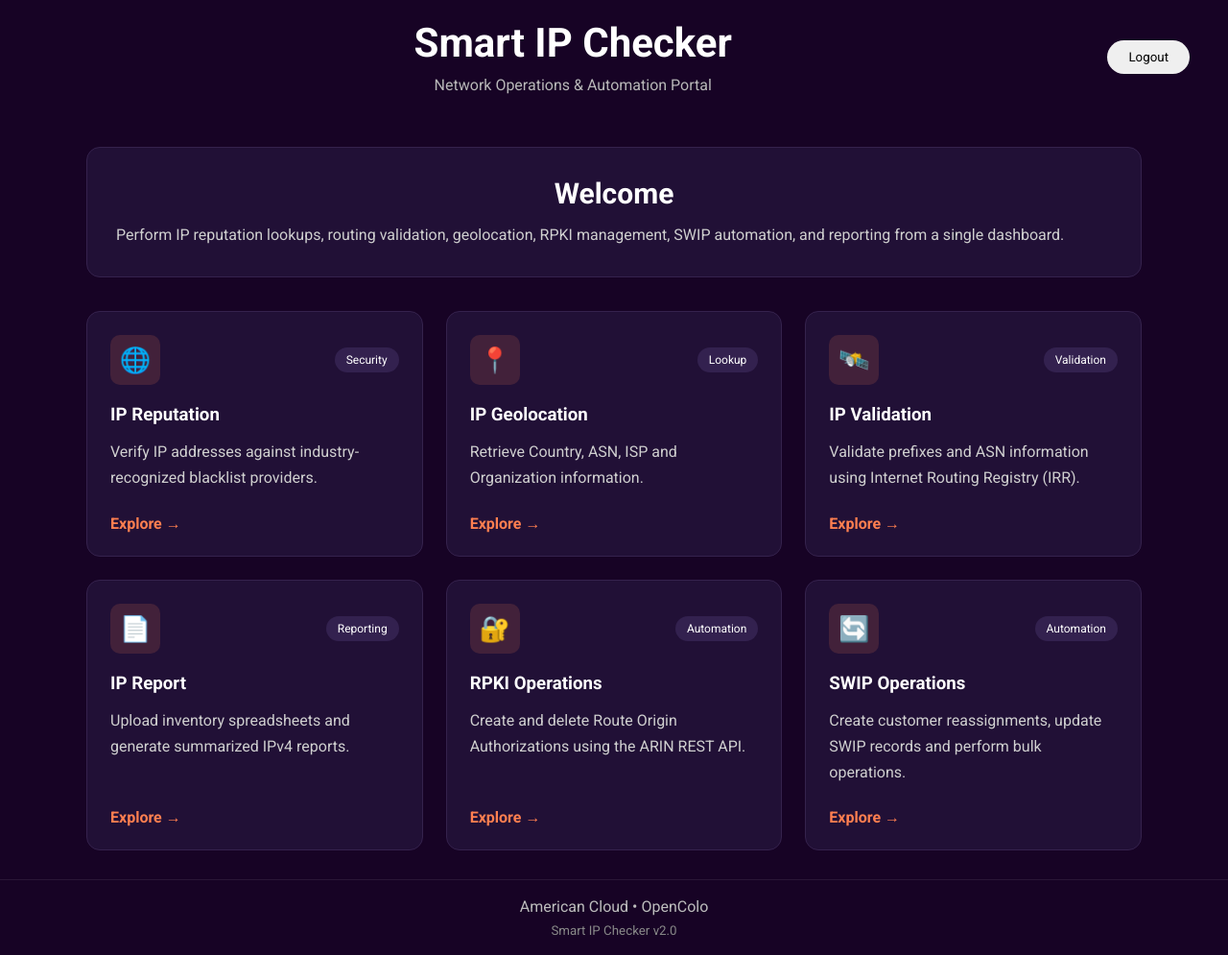
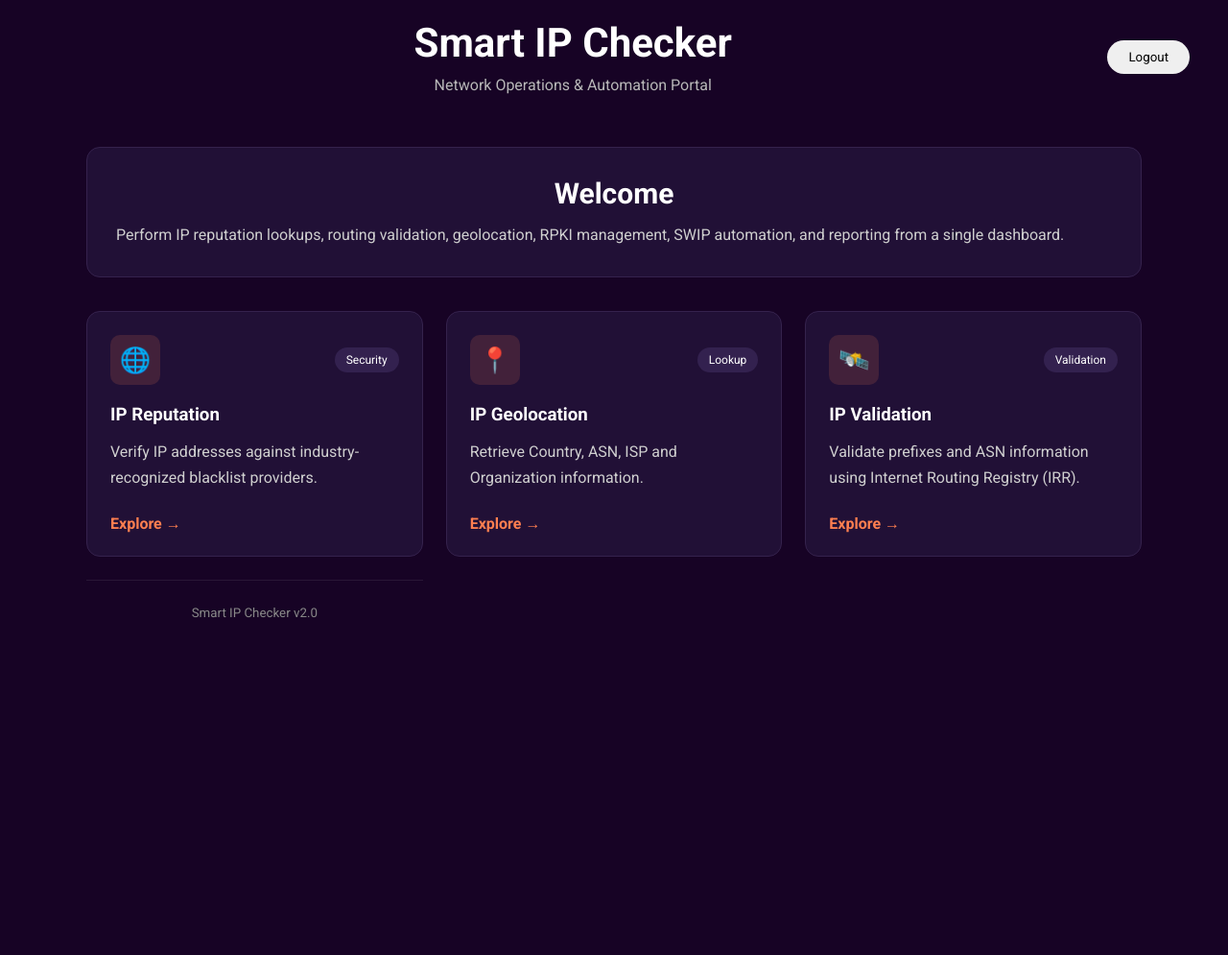
Before and after one commit to prashanthd-devops/smic-smart-ip-checker, a plain HTML site: page protected/index.html in a window 1280 px wide. Shown: the whole page at 96% size. After the commit the page ends 800 px from the top, so only its background shows below. Drawn offline with Linux system fonts and the light colour scheme.

Commit message:
html update

```diff
--- a/protected/index.html
+++ b/protected/index.html
@@ -99,65 +99,7 @@
                 </div>
             </article>
 
-            <!-- Report -->
-            <article class="card" onclick="ipPageView()">
-                <div class="card-header">
-                    <div class="card-icon">📄</div>
-                    <span class="card-tag">Reporting</span>
-                </div>
-                <div class="card-body">
-                    <h3>IP Report</h3>
-                    <p>
-                        Upload inventory spreadsheets and generate
-                        summarized IPv4 reports.
-                    </p>
-                </div>
-                <div class="card-footer">
-                    Explore →
-                </div>
-            </article>
-
-            <!-- RPKI -->
-            <article class="card" onclick="opsRpki()">
-                <div class="card-header">
-                    <div class="card-icon">🔐</div>
-                    <span class="card-tag">Automation</span>
-                </div>
-                <div class="card-body">
-                    <h3>RPKI Operations</h3>
-                    <p>
-                        Create and delete Route Origin Authorizations
-                        using the ARIN REST API.
-                    </p>
-                </div>
-                <div class="card-footer">
-                    Explore →
-                </div>
-            </article>
-
-            <!-- SWIP -->
-            <article class="card" onclick="opsSwip()">
-                <div class="card-header">
-                    <div class="card-icon">🔄</div>
-                    <span class="card-tag">Automation</span>
-                </div>
-                <div class="card-body">
-                    <h3>SWIP Operations</h3>
-                    <p>
-                        Create customer reassignments, update SWIP
-                        records and perform bulk operations.
-                    </p>
-                </div>
-                <div class="card-footer">
-                    Explore →
-                </div>
-            </article>
-
-        </section>
-    </main>
-
     <footer>
-        <div>American Cloud • OpenColo</div>
         <small>Smart IP Checker v2.0</small>
     </footer>
 
@@ -172,17 +114,6 @@
     <script src="/assets/scripts/tools/getResult.js"></script>
     <script src="/assets/scripts/tools/resultRenderer.js"></script>
 
-    <script src="/assets/scripts/report/ipReport.js"></script>
-    <script src="/assets/scripts/report/ipReportPage.js"></script>
-
-    <script src="/assets/scripts/rpki/rpkiHelper.js"></script>
-    <script src="/assets/scripts/rpki/rpkiApi.js"></script>
-    <script src="/assets/scripts/rpki/rpkiPage.js"></script>
-
-    <script src="/assets/scripts/swip/swipApi.js"></script>
-    <script src="/assets/scripts/swip/swipPage.js"></script>
-    <script src="/assets/scripts/swip/swipHelper.js"></script>
-
     <script src="/assets/scripts/logout/logout.js"></script>
     <script src="/assets/scripts/state/app.js"></script>
 </body>
```
Also changed, not shown: 1 other file.
